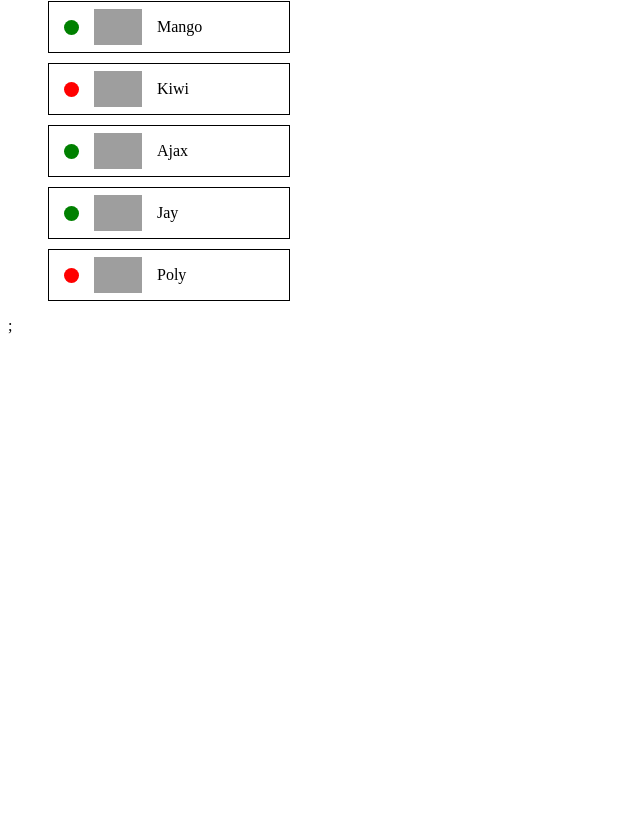
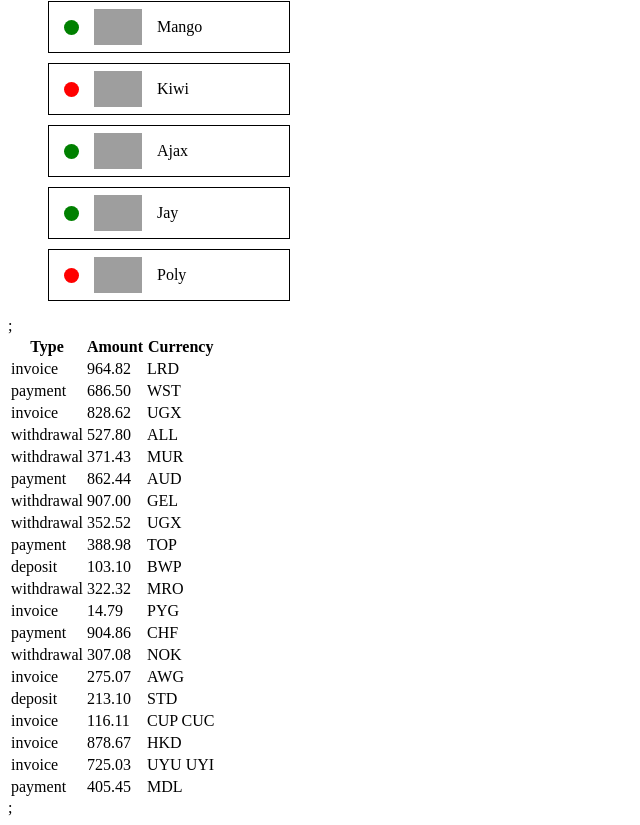
Before and after one commit to Markizdickabraz/goit-react-hw-01-components, a React (Create React App) app: page / in a window 1280 px wide. Shown: the part 360-1185 px from the top of the page, without its empty margins (0-640 px from the left). Before the commit the page ends 800 px from the top, so only its background shows below. Built offline with nearby package versions, Linux system fonts and the light colour scheme; grey boxes are pictures that could not be loaded.

Commit message:
4task render

```diff
--- a/src/components/App.jsx
+++ b/src/components/App.jsx
@@ -4,6 +4,8 @@
 // import data from '../../src/data.json';
 import FriendList from "./friends/friendsList";
 import friends from "../../src/friends.json";
+import TransactionsHistory from "./transationHistory/transationsHistory";
+
 
 export const App = () => {
   return (
@@ -16,8 +18,9 @@
       stats={User.stats} />
       <FriendList
         friends={friends} />;
+      <TransactionsHistory/>;
      {/* <Statistics title="Upload stats" stats={data} /> */}
-    {/* <Statistics stats={data} />  */}
+      {/* <Statistics stats={data} />  */}
     </div>
   );
 };
--- a/src/components/friends/friend.js
+++ b/src/components/friends/friendListItem.js
@@ -2,7 +2,7 @@
 import { FriendItem, Status } from "./friends.styled";
 
 
-export default function FriendCard({avatar, name, isOnline}) {
+export default function FriendListItem({avatar, name, isOnline}) {
     return (
     <FriendItem>
             <Status isOnline ={isOnline}>{isOnline}</Status>
@@ -12,7 +12,7 @@
     )
 };
 
-FriendCard.propTypes = {
+FriendListItem.propTypes = {
     avatar: PropTypes.string.isRequired,
     name: PropTypes.string.isRequired,
     isOnline:PropTypes.bool.isRequired,
--- a/src/components/friends/friendsList.js
+++ b/src/components/friends/friendsList.js
@@ -1,12 +1,12 @@
 import PropTypes from 'prop-types';
-import FriendCard from "./friend"
+import FriendListItem from "./friendListItem"
 import {FriendListStyle } from "./friends.styled";
 
 export default function FriendList({ friends }) {
   return (
     <FriendListStyle>
       {friends.map(friends => (
-        <FriendCard
+        <FriendListItem
         key={friends.id}
         avatar={friends.avatar}
         name={friends.name}
--- /dev/null
+++ b/src/components/transationHistory/transation.js
@@ -0,0 +1,10 @@
+
+export default function Transaction ({type, amount, currency}) {
+    return (
+    <tr>
+      <td>{type}</td>
+        <td>{ amount}</td>
+      <td>{currency}</td>
+    </tr>
+    )
+};
--- /dev/null
+++ b/src/components/transationHistory/transationsHistory.js
@@ -0,0 +1,16 @@
+import TransactionsList from "./transationsList";
+import transactions from "../../transactions.json";
+
+export default function TransactionsHistory() {
+    return (<table className="transaction-history">
+        <thead>
+            <tr>
+                <th>Type</th>
+                <th>Amount</th>
+                <th>Currency</th>
+            </tr>
+        </thead>
+        <TransactionsList items={transactions} />
+    </table>
+    )
+}
--- /dev/null
+++ b/src/components/transationHistory/transationsList.js
@@ -0,0 +1,15 @@
+import Transaction from "./transation";
+
+export default function TransactionsList( {items }) {
+    return (
+        <tbody>
+            {items.map(item => (
+        <Transaction
+            key={item.id}
+            type={item.type}
+            amount={item.amount}
+            currency={item.currency}/>
+            )) }
+
+    </tbody>
+    )}
--- /dev/null
+++ b/src/transactions.json
@@ -0,0 +1,122 @@
+[
+  {
+    "id": "1e0700a2-5183-4291-85cc-2065a036a683",
+    "type": "invoice",
+    "amount": "964.82",
+    "currency": "LRD"
+  },
+  {
+    "id": "a30f821b-4d25-4ff0-abdd-e340b3f0dd2b",
+    "type": "payment",
+    "amount": "686.50",
+    "currency": "WST"
+  },
+  {
+    "id": "44dca67a-8e5a-4798-bf8e-b15efd4e1abd",
+    "type": "invoice",
+    "amount": "828.62",
+    "currency": "UGX"
+  },
+  {
+    "id": "ea8ed3dc-2b68-4a53-905a-53ecb0adef33",
+    "type": "withdrawal",
+    "amount": "527.80",
+    "currency": "ALL"
+  },
+  {
+    "id": "ea76146a-0b00-4b80-bc02-a8c822176712",
+    "type": "withdrawal",
+    "amount": "371.43",
+    "currency": "MUR"
+  },
+  {
+    "id": "63ca02f9-d637-46b5-9237-f3b24425e029",
+    "type": "payment",
+    "amount": "862.44",
+    "currency": "AUD"
+  },
+  {
+    "id": "ed0263e8-59a5-4bf1-87e0-2bb88e53dc34",
+    "type": "withdrawal",
+    "amount": "907.00",
+    "currency": "GEL"
+  },
+  {
+    "id": "6013bad0-750c-4691-8bc2-d8f2b43969c4",
+    "type": "withdrawal",
+    "amount": "352.52",
+    "currency": "UGX"
+  },
+  {
+    "id": "252c7be4-8b06-4fa7-8d42-61fb835b70d5",
+    "type": "payment",
+    "amount": "388.98",
+    "currency": "TOP"
+  },
+  {
+    "id": "4eaab41b-b967-40ac-82ed-85fc66f646f1",
+    "type": "deposit",
+    "amount": "103.10",
+    "currency": "BWP"
+  },
+  {
+    "id": "9648a350-8469-42d5-8bf3-18090de5fe67",
+    "type": "withdrawal",
+    "amount": "322.32",
+    "currency": "MRO"
+  },
+  {
+    "id": "9c5c25fb-1a95-4b2f-8d1f-4c4426d677cc",
+    "type": "invoice",
+    "amount": "14.79",
+    "currency": "PYG"
+  },
+  {
+    "id": "43ef232c-80e9-4d6f-b48a-b22405620de3",
+    "type": "payment",
+    "amount": "904.86",
+    "currency": "CHF"
+  },
+  {
+    "id": "5161682e-e620-4019-ab0a-24ceb10fbd20",
+    "type": "withdrawal",
+    "amount": "307.08",
+    "currency": "NOK"
+  },
+  {
+    "id": "7b119d71-42e6-4c42-a141-6818b07bb9ff",
+    "type": "invoice",
+    "amount": "275.07",
+    "currency": "AWG"
+  },
+  {
+    "id": "a4f65722-65c4-4c28-b1f4-b8ed988bb205",
+    "type": "deposit",
+    "amount": "213.10",
+    "currency": "STD"
+  },
+  {
+    "id": "c6e5784b-0ca3-48d6-86e5-b5128af5a523",
+    "type": "invoice",
+    "amount": "116.11",
+    "currency": "CUP CUC"
+  },
+  {
+    "id": "c9ebed6a-3a02-4b49-ac0d-0534b51f2bfd",
+    "type": "invoice",
+    "amount": "878.67",
+    "currency": "HKD"
+  },
+  {
+    "id": "a4a98b0e-b22c-438b-9f83-de2df52110c8",
+    "type": "invoice",
+    "amount": "725.03",
+    "currency": "UYU UYI"
+  },
+  {
+    "id": "b39bfa7a-0166-4c47-94d6-87d20590f746",
+    "type": "payment",
+    "amount": "405.45",
+    "currency": "MDL"
+  }
+]
```
